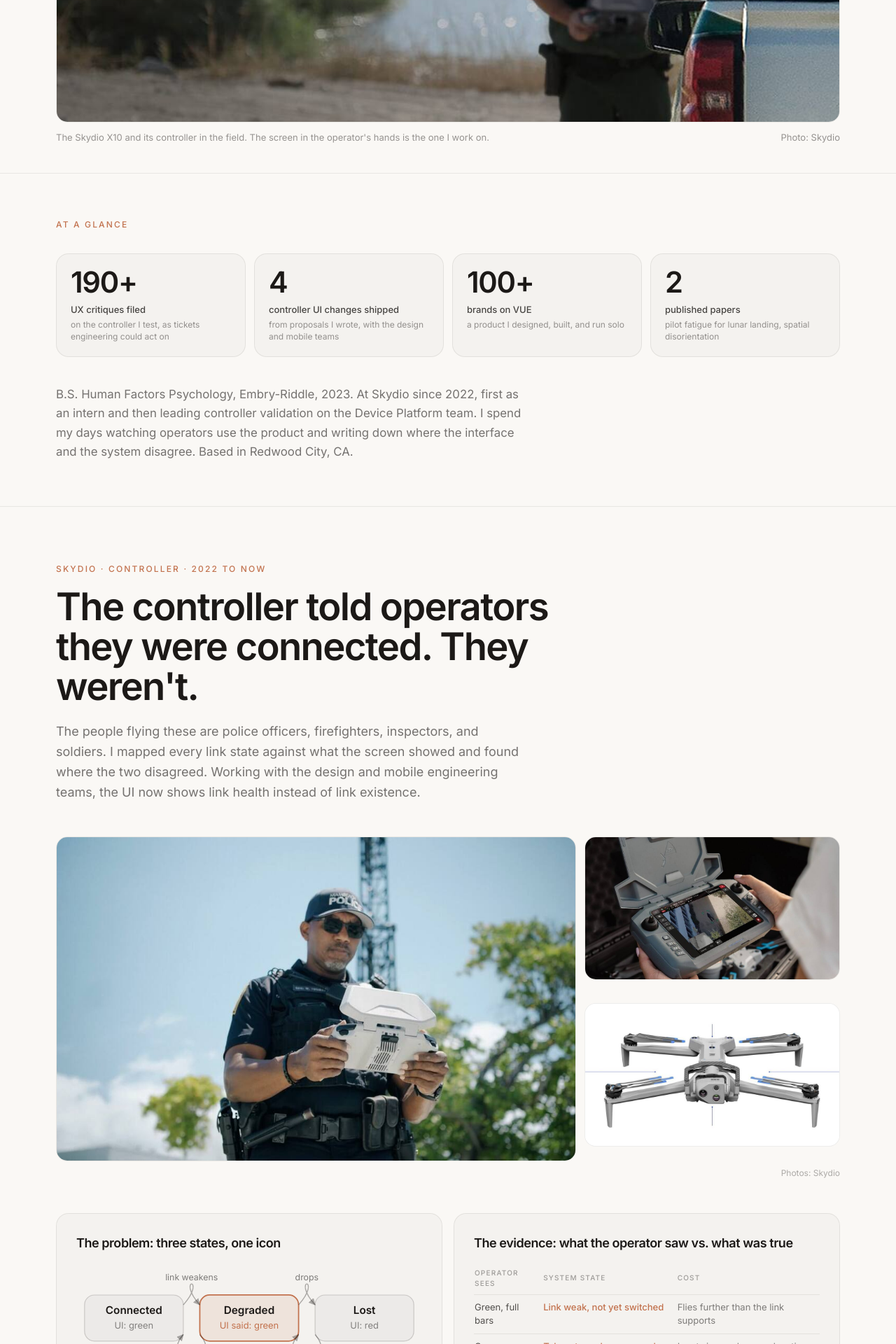
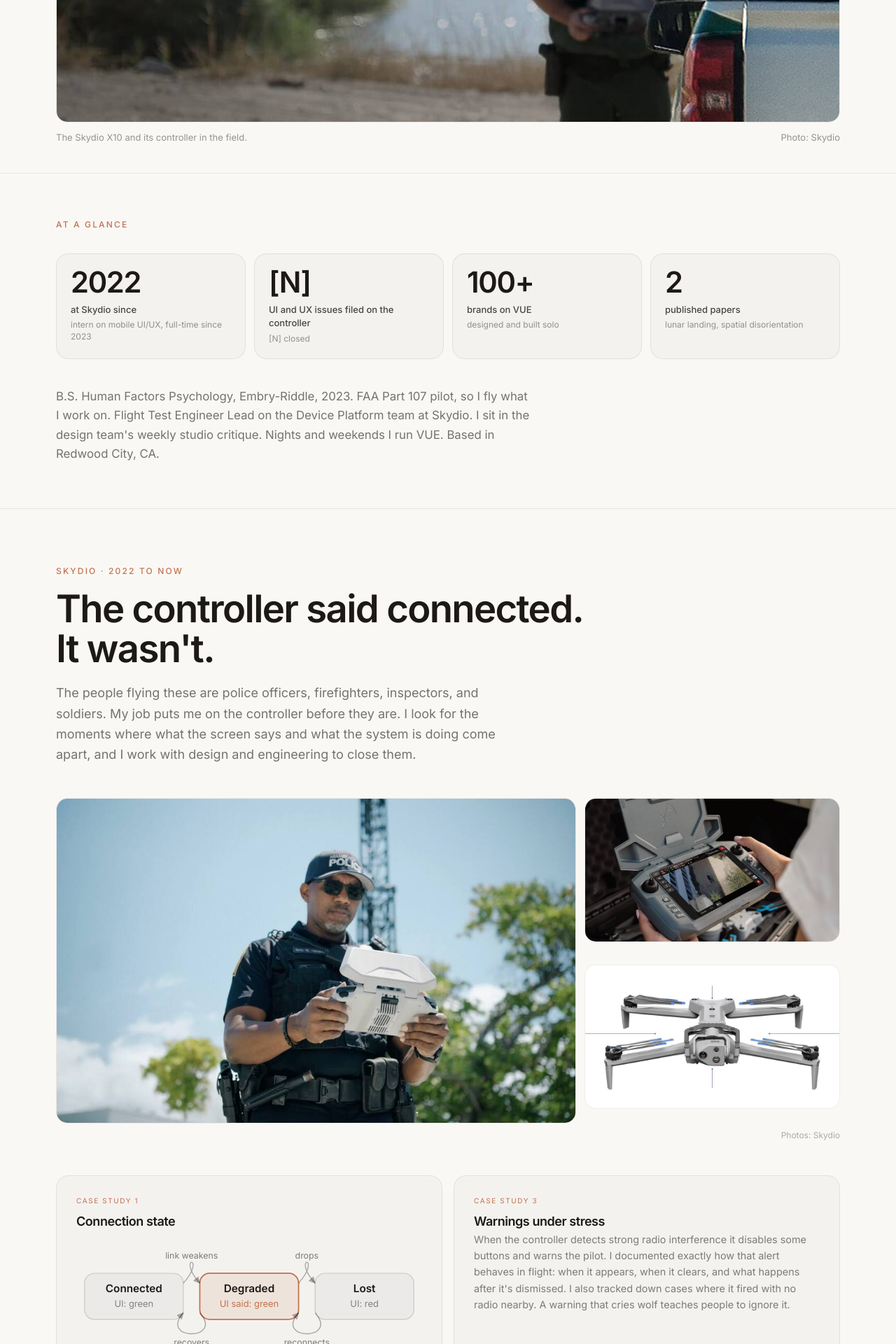
Before and after one commit to illergrayson/portfolio, a Next.js app: page / in a window 1280 px wide. Shown: the part 880-2800 px from the top of the page at 70% size. Built offline with nearby package versions, Linux system fonts and the light colour scheme.

Commit message:
Apply design-team handoff: corrected connection-state claim, pairing redesign slots, journey reframed, VUE decision card, placeholders
Co-Authored-By: Claude Fable 5.1 <noreply@anthropic.com>
Claude-Session: https://claude.ai/code/session_01Fd6D2njoy2BUhXCfbw8dFs

```diff
--- a/components/About.tsx
+++ b/components/About.tsx
@@ -1,10 +1,10 @@
 import Reveal from "./Reveal";
 
 const stats = [
-  { n: "190+", l: "UX critiques filed", d: "on the controller I test, as tickets engineering could act on" },
-  { n: "4", l: "controller UI changes shipped", d: "from proposals I wrote, with the design and mobile teams" },
-  { n: "100+", l: "brands on VUE", d: "a product I designed, built, and run solo" },
-  { n: "2", l: "published papers", d: "pilot fatigue for lunar landing, spatial disorientation" },
+  { n: "2022", l: "at Skydio since", d: "intern on mobile UI/UX, full-time since 2023" },
+  { n: "[N]", l: "UI and UX issues filed on the controller", d: "[N] closed" },
+  { n: "100+", l: "brands on VUE", d: "designed and built solo" },
+  { n: "2", l: "published papers", d: "lunar landing, spatial disorientation" },
 ];
 
 export default function About() {
@@ -30,11 +30,11 @@ export default function About() {
 
         <Reveal delay={0.1}>
           <p className="mt-10 max-w-prose text-base leading-relaxed text-ink/60 sm:text-[1.05rem]">
-            B.S. Human Factors Psychology, Embry-Riddle, 2023. At Skydio since
-            2022, first as an intern and then leading controller validation on
-            the Device Platform team. I spend my days watching operators use
-            the product and writing down where the interface and the system
-            disagree. Based in Redwood City, CA.
+            B.S. Human Factors Psychology, Embry-Riddle, 2023. FAA Part 107
+            pilot, so I fly what I work on. Flight Test Engineer Lead on the
+            Device Platform team at Skydio. I sit in the design team&apos;s
+            weekly studio critique. Nights and weekends I run VUE. Based in
+            Redwood City, CA.
           </p>
         </Reveal>
       </div>
--- a/components/AlsoSection.tsx
+++ b/components/AlsoSection.tsx
@@ -41,8 +41,7 @@ export default function AlsoSection() {
         <Reveal delay={0.1}>
           <p className="mt-12 text-[0.9rem] leading-relaxed text-ink/45">
             Off the clock: NCAA D2 cross country and track, Olympic-distance
-            triathlete, FAA Part 107 pilot, PADI diver. Jacksonville, FL
-            raised; Redwood City now. Working on the private pilot license.
+            triathlon, PADI diver, working toward a private pilot license.
           </p>
         </Reveal>
       </div>
--- a/components/CaseStudySkydio.tsx
+++ b/components/CaseStudySkydio.tsx
@@ -1,25 +1,27 @@
 import Reveal from "./Reveal";
 
-const journey = ["Unbox and pair", "Pre-flight checks", "Launch", "Mission", "Interrupt and recover", "Return and review"];
+const journey = ["Unbox and pair", "Pre-flight", "Launch", "Mission", "Interrupt and recover", "Return and review"];
 
-const mismatches = [
-  { sees: "Green, full bars", is: "Link weak, not yet switched", cost: "Flies further than the link supports" },
-  { sees: "Green", is: "Telemetry only, commands dropped", cost: "Inputs ignored, no explanation" },
-  { sees: "Green", is: "Media queued, not uploading", cost: "Thinks the evidence is saved" },
-  { sees: "Red", is: "Reconnecting, briefly", cost: "Aborts a mission that would have recovered" },
-];
-
-function Card({ title, caption, children }: { title: string; caption: string; children: React.ReactNode }) {
+function Card({ title, caption, children, tag }: { title: string; caption?: string; children?: React.ReactNode; tag?: string }) {
   return (
     <div className="surface flex h-full flex-col p-6 sm:p-7">
+      {tag ? <p className="mb-2 text-[10px] uppercase tracking-[0.16em] text-accent">{tag}</p> : null}
       <h3 className="text-lg font-semibold tracking-tight text-ink">{title}</h3>
-      <div className="my-5 flex-1">{children}</div>
-      <p className="text-[0.9rem] leading-relaxed text-ink/55">{caption}</p>
+      {children ? <div className="my-5 flex-1">{children}</div> : null}
+      {caption ? <p className="text-[0.9rem] leading-relaxed text-ink/55">{caption}</p> : null}
     </div>
   );
 }
 
-function StateMachine() {
+function ImageSlot({ label }: { label: string }) {
+  return (
+    <div className="flex aspect-[16/10] w-full items-center justify-center rounded-xl border border-dashed border-ink/20 bg-ink-50 text-center text-[12px] text-ink/40" role="img" aria-label={label}>
+      <span className="px-4">{label}</span>
+    </div>
+  );
+}
+
+function ConnectionDiagram() {
   const node = (x: number, label: string, sub: string, hot?: boolean) => (
     <g>
       <rect x={x} y={34} width={120} height={56} rx={12} fill={hot ? "rgba(194,114,78,0.12)" : "rgba(28,25,23,0.03)"} stroke={hot ? "#C2724E" : "rgba(28,25,23,0.18)"} strokeWidth={hot ? 1.5 : 1} />
@@ -34,7 +36,7 @@ function StateMachine() {
     </g>
   );
   return (
-    <svg viewBox="0 0 420 130" className="w-full" role="img" aria-label="State diagram: connected, degraded, lost. The degraded state is highlighted because the UI reported it as connected.">
+    <svg viewBox="0 0 420 130" className="w-full" role="img" aria-label="Connection diagram: connected, degraded, lost. The degraded state is highlighted because the screen showed it as connected.">
       <defs>
         <marker id="a" viewBox="0 0 10 10" refX="9" refY="5" markerWidth="7" markerHeight="7" orient="auto-start-reverse">
           <path d="M0 0L10 5L0 10z" fill="rgba(28,25,23,0.35)" />
@@ -56,20 +58,20 @@ export default function CaseStudySkydio() {
     <section id="skydio" className="scroll-mt-24 border-t border-line px-6 py-20">
       <div className="mx-auto max-w-content">
         <Reveal>
-          <p className="eyebrow">Skydio · controller · 2022 to now</p>
+          <p className="eyebrow">Skydio · 2022 to now</p>
         </Reveal>
         <Reveal delay={0.05}>
           <h2 className="mt-4 max-w-3xl text-[clamp(2rem,5vw,3.4rem)] font-semibold leading-[1.05] tracking-[-0.03em] text-ink">
-            The controller told operators they were connected. They weren&apos;t.
+            The controller said connected. It wasn&apos;t.
           </h2>
         </Reveal>
         <Reveal delay={0.1}>
           <p className="mt-5 max-w-2xl text-lg leading-relaxed text-ink/60">
             The people flying these are police officers, firefighters,
-            inspectors, and soldiers. I mapped every link state against what
-            the screen showed and found where the two disagreed. Working with
-            the design and mobile engineering teams, the UI now shows link
-            health instead of link existence.
+            inspectors, and soldiers. My job puts me on the controller before
+            they are. I look for the moments where what the screen says and
+            what the system is doing come apart, and I work with design and
+            engineering to close them.
           </p>
         </Reveal>
 
@@ -88,77 +90,98 @@ export default function CaseStudySkydio() {
         </div>
         <p className="mt-2 text-right text-[12px] text-ink/35">Photos: Skydio</p>
 
+        {/* 4a: connection state */}
         <div className="mt-12 grid gap-4 lg:grid-cols-2">
           <Reveal>
             <Card
-              title="The problem: three states, one icon"
-              caption="The controller switches between direct radio and cellular automatically. Between a good link and a lost one there are states where the link is weak, or telemetry arrives but commands don't, and the screen showed all of them as connected. I wrote the state model down and shared it, so design, engineering, and test were arguing about the same picture."
+              tag="Case study 1"
+              title="Connection state"
+              caption="The link between controller and drone has more than two states, but parts of the UI only showed two. I found and documented the cases where the screen showed a drone as on or connected when it was off, unpaired, or out of reach, including one where an offline drone could still be selected to fly. Each one was filed with repro steps and closed. The connection state model itself belongs to the wireless team. My part was showing where the interface didn't reflect it."
             >
-              <StateMachine />
+              <ConnectionDiagram />
             </Card>
           </Reveal>
 
+          {/* 4d: warnings under stress */}
           <Reveal delay={0.05}>
             <Card
-              title="The evidence: what the operator saw vs. what was true"
-              caption="Each row became a scenario with its own expected UI. Severity was argued on operator impact: a wrong green costs more than a dropped frame."
-            >
-              <table className="w-full text-[13px]">
-                <thead>
-                  <tr className="text-left text-[10px] uppercase tracking-[0.12em] text-ink/40">
-                    <th className="pb-2 pr-3 font-medium">Operator sees</th>
-                    <th className="pb-2 pr-3 font-medium">System state</th>
-                    <th className="pb-2 font-medium">Cost</th>
-                  </tr>
-                </thead>
-                <tbody>
-                  {mismatches.map((m) => (
-                    <tr key={m.is} className="border-t border-line align-top">
-                      <td className="py-2 pr-3 text-ink/75">{m.sees}</td>
-                      <td className="py-2 pr-3 font-medium text-accent">{m.is}</td>
-                      <td className="py-2 text-ink/55">{m.cost}</td>
-                    </tr>
-                  ))}
-                </tbody>
-              </table>
-            </Card>
-          </Reveal>
-
-          <Reveal delay={0.1}>
-            <Card
-              title="What I proposed, and what shipped"
-              caption="Four controller UI changes came out of proposals I wrote: a lost-link alert for radio interference, a warning before power-cycling mid-flight, hiding stale link stats when the link is down, and clearer update copy. The remaining one, a dedicated state for connected-but-not-controllable, is in the backlog with my sentence as its problem statement."
-            >
-              <ul className="space-y-2 text-[14px] text-ink/75">
-                <li className="flex gap-2.5"><span className="text-accent">1</span>Show link health, not link existence: a degraded state before the failure state, in the same place every time.</li>
-                <li className="flex gap-2.5"><span className="text-accent">2</span>Make the switch visible and short: what still works while it happens.</li>
-                <li className="flex gap-2.5"><span className="text-accent">3</span>Separate control, telemetry, and media status when they diverge; collapse them when they agree.</li>
-                <li className="flex gap-2.5"><span className="text-accent">4</span>When the link returns, say what happened while it was gone.</li>
-              </ul>
-            </Card>
-          </Reveal>
-
-          <Reveal delay={0.15}>
-            <Card
-              title="I rebuilt the controller test suite around the operator&apos;s journey"
-              caption="Coverage used to be filed by subsystem: radio, power, UI, storage. I rewrote it as the sequence an operator lives through, so each step reads like a user story and the gaps between steps are visible. It's the same map a journey map draws, and it's where most of the 190 critiques came from."
-            >
-              <div className="space-y-1.5">
-                {journey.map((s, i) => (
-                  <div key={s} className="flex items-center gap-2.5">
-                    <span className="font-serif text-[0.9rem] text-accent/80">{i + 1}</span>
-                    <span className="text-[14px] text-ink/80">{s}</span>
-                    <span className="h-px flex-1 bg-line" />
-                  </div>
-                ))}
-              </div>
-            </Card>
+              tag="Case study 3"
+              title="Warnings under stress"
+              caption="When the controller detects strong radio interference it disables some buttons and warns the pilot. I documented exactly how that alert behaves in flight: when it appears, when it clears, and what happens after it's dismissed. I also tracked down cases where it fired with no radio nearby. A warning that cries wolf teaches people to ignore it."
+            />
           </Reveal>
         </div>
 
+        {/* 4b: pairing redesign, the design piece, most room */}
         <Reveal delay={0.08}>
-          <p className="mt-6 text-[0.85rem] text-ink/45">
-            An interface can be technically correct and still lie. The fix is not a better icon; it&apos;s a screen that reports the state the system is actually in.
+          <div className="surface mt-4 p-6 sm:p-8">
+            <div className="flex flex-wrap items-baseline justify-between gap-2">
+              <p className="text-[10px] uppercase tracking-[0.16em] text-accent">Case study 2 · Self-initiated concept, not shipped work</p>
+            </div>
+            <h3 className="mt-2 text-2xl font-semibold tracking-tight text-ink">Redesigning the pairing success and failure states</h3>
+
+            <div className="mt-6 grid gap-6 lg:grid-cols-5">
+              <div className="space-y-5 lg:col-span-2">
+                <div>
+                  <p className="text-[11px] uppercase tracking-[0.14em] text-ink/40">Problem</p>
+                  <p className="mt-1.5 text-[0.95rem] leading-relaxed text-ink/65">
+                    Pairing a drone ends in one of two unclear places. On success,
+                    nothing clearly says it worked. On failure, the message reads
+                    &ldquo;Unable to connect to drone&rdquo;, which sends operators
+                    troubleshooting the wrong thing.
+                  </p>
+                </div>
+                <div>
+                  <p className="text-[11px] uppercase tracking-[0.14em] text-ink/40">Evidence</p>
+                  <p className="mt-1.5 text-[0.95rem] leading-relaxed text-ink/65">
+                    [PLACEHOLDER: evidence, 1 to 2 sentences]
+                  </p>
+                </div>
+                <div>
+                  <p className="text-[11px] uppercase tracking-[0.14em] text-ink/40">Why</p>
+                  <p className="mt-1.5 text-[0.95rem] leading-relaxed text-ink/65">
+                    [PLACEHOLDER: 2 to 3 sentences on the decisions, written after the Figma work]
+                  </p>
+                </div>
+              </div>
+              <div className="grid gap-4 sm:grid-cols-2 lg:col-span-3">
+                <div>
+                  <p className="mb-2 text-[11px] uppercase tracking-[0.14em] text-ink/40">Before</p>
+                  <ImageSlot label="[PLACEHOLDER: Figma export, before]" />
+                </div>
+                <div>
+                  <p className="mb-2 text-[11px] uppercase tracking-[0.14em] text-accent">After</p>
+                  <ImageSlot label="[PLACEHOLDER: Figma export, after]" />
+                </div>
+              </div>
+            </div>
+          </div>
+        </Reveal>
+
+        {/* 4c: journey, option B */}
+        <Reveal delay={0.1}>
+          <div className="surface mt-4 p-6 sm:p-7">
+            <h3 className="text-lg font-semibold tracking-tight text-ink">How I walk a new feature</h3>
+            <div className="mt-4 flex flex-wrap items-center gap-y-2">
+              {journey.map((step, i) => (
+                <span key={step} className="flex items-center">
+                  <span className="text-[0.95rem] font-medium tracking-tight text-ink/80">{step}</span>
+                  {i < journey.length - 1 ? <span className="px-2.5 text-accent/60" aria-hidden>→</span> : null}
+                </span>
+              ))}
+            </div>
+            <p className="mt-4 text-[0.9rem] leading-relaxed text-ink/55">
+              When I review a new controller feature I walk it the way an
+              operator meets it: unbox and pair, pre-flight, launch, mission,
+              interrupt and recover, return and review. Most of the problems I
+              find live in the gaps between those steps.
+            </p>
+          </div>
+        </Reveal>
+
+        <Reveal delay={0.12}>
+          <p className="mt-6 text-[0.9rem] text-ink/45">
+            Alongside this I lead controller release validation and manage one direct report.
           </p>
         </Reveal>
       </div>
--- a/components/CaseStudyVue.tsx
+++ b/components/CaseStudyVue.tsx
@@ -31,8 +31,9 @@ export default function CaseStudyVue() {
         <Reveal delay={0.1}>
           <p className="mt-5 max-w-2xl text-lg leading-relaxed text-ink/60">
             Scrapers pull 23,000+ products a day into one recency-ordered feed.
-            Live in production, real users, affiliate revenue. Every screen
-            started in Figma; I write the spec and the design, then build it.
+            Live in production, real users, affiliate revenue. I write the spec
+            and the design first. Then I build with AI tooling in the loop,
+            which lets one person prototype, ship, and test changes in days.
           </p>
         </Reveal>
 
@@ -44,12 +45,14 @@ export default function CaseStudyVue() {
           </div>
         </Reveal>
 
-        <div className="mt-12 grid gap-4 lg:grid-cols-5">
-          <Reveal className="lg:col-span-3">
-            <div className="surface h-full p-6 sm:p-7">
+        <Reveal>
+          <div className="surface mt-12 p-6 sm:p-8">
             <p className="text-[11px] uppercase tracking-[0.16em] text-accent">The decision</p>
-              <h3 className="mt-2 text-xl font-semibold tracking-tight text-ink">I tore down the login wall because the data said to</h3>
-              <div className="mt-5 grid grid-cols-2 gap-4">
+            <h3 className="mt-2 text-2xl font-semibold tracking-tight text-ink">I tore down the sign-up wall because the data said to</h3>
+            <div className="mt-6 grid gap-6 lg:grid-cols-5">
+              <div className="lg:col-span-2">
+                <p className="text-[11px] uppercase tracking-[0.14em] text-ink/40">What I saw</p>
+                <div className="mt-2 grid grid-cols-2 gap-4">
                   <div>
                     <p className="text-[2.2rem] font-semibold leading-none tracking-[-0.03em] text-ink">50%</p>
                     <p className="mt-1.5 text-[13px] text-ink/55">of visitors who opened a product came back</p>
@@ -59,34 +62,28 @@ export default function CaseStudyVue() {
                     <p className="mt-1.5 text-[13px] text-ink/55">of everyone else did</p>
                   </div>
                 </div>
-              <p className="mt-5 text-[0.95rem] leading-relaxed text-ink/60">
-                The wall stood between people and the one thing that made them
-                return. So the feed is open to anyone, and the account ask
-                moves to the first follow or save, then runs that action the
-                instant you&apos;re in. No lost click, no dead end. Three auth
-                screens became one.
+                <p className="mt-5 text-[11px] uppercase tracking-[0.14em] text-ink/40">What I changed</p>
+                <p className="mt-1.5 text-[0.95rem] leading-relaxed text-ink/60">
+                  Removed the sign-up wall. The feed is open to anyone, and the
+                  account ask moves to the first follow or save, then runs that
+                  action the instant you&apos;re in. Three auth screens became one.
                 </p>
+                <p className="mt-5 text-[11px] uppercase tracking-[0.14em] text-ink/40">Result</p>
+                <p className="mt-1.5 text-[0.95rem] leading-relaxed text-ink/60">[PLACEHOLDER: result number, if I have one]</p>
               </div>
-          </Reveal>
-          <Reveal delay={0.05} className="lg:col-span-2">
-            <div className="surface h-full p-6 sm:p-7">
-              <p className="text-[11px] uppercase tracking-[0.16em] text-accent">The system</p>
-              <h3 className="mt-2 text-xl font-semibold tracking-tight text-ink">One accent, one type scale, one shape rule</h3>
-              <p className="mt-4 text-[0.95rem] leading-relaxed text-ink/60">
-                A design audit collapsed six button styles and three auth
-                screens into one system: squares for containers, pills for
-                actions, a persistent labeled nav that clears the home bar.
-                Empty feeds never dead-end; a quiet feed points you to brands
-                to follow.
-              </p>
-              <p className="mt-4 text-[12px] leading-relaxed text-ink/40">
-                Hygiene, for the record: 44 px minimum targets, WCAG 2.1 AA
-                contrast, Lighthouse 97/98. React, TypeScript, Supabase, Vercel.
+              <div className="lg:col-span-3">
+                <p className="mb-2 text-[11px] uppercase tracking-[0.14em] text-ink/40">Process</p>
+                <div className="flex aspect-[16/9] w-full items-center justify-center rounded-xl border border-dashed border-ink/20 bg-ink-50 text-center text-[12px] text-ink/40" role="img" aria-label="Placeholder for Figma process images">
+                  <span className="px-4">[PLACEHOLDER: Figma flows or early iterations]</span>
+                </div>
+              </div>
+            </div>
+            <p className="mt-6 text-[12px] leading-relaxed text-ink/40">
+              44 px touch targets, WCAG 2.1 AA contrast, Lighthouse 97 / 98.
             </p>
           </div>
         </Reveal>
       </div>
-      </div>
     </section>
   );
 }
--- a/components/Hero.tsx
+++ b/components/Hero.tsx
@@ -60,8 +60,9 @@ export default function Hero() {
           variants={item}
           className="mt-5 max-w-3xl text-[clamp(1.15rem,2.6vw,1.75rem)] font-medium leading-snug tracking-tight text-ink/70"
         >
-          I design for operators under pressure. Human factors by training,
-          three years validating the Skydio controller in the field, and{" "}
+          I design for operators under pressure. Human factors by training.
+          Since 2022 I&apos;ve worked on the Skydio controller, finding where
+          the interface and reality disagree. I also designed and built{" "}
           <a
             href={site.links.vue}
             target="_blank"
@@ -70,7 +71,7 @@ export default function Hero() {
           >
             VUE
           </a>
-          , a fashion feed I designed in Figma and built solo.
+          , a fashion-drop feed, solo.
         </motion.p>
 
         <motion.div variants={item} className="mt-8 flex flex-wrap items-center gap-x-7 gap-y-4">
@@ -102,8 +103,7 @@ export default function Hero() {
           </div>
           <figcaption className="mt-3 flex flex-wrap justify-between gap-2 text-[13px] text-ink/45">
             <span>
-              The Skydio X10 and its controller in the field. The screen in
-              the operator&apos;s hands is the one I work on.
+              The Skydio X10 and its controller in the field.
             </span>
             <span>Photo: Skydio</span>
           </figcaption>
```
Lines whose indentation alone changed are shown as unchanged.
